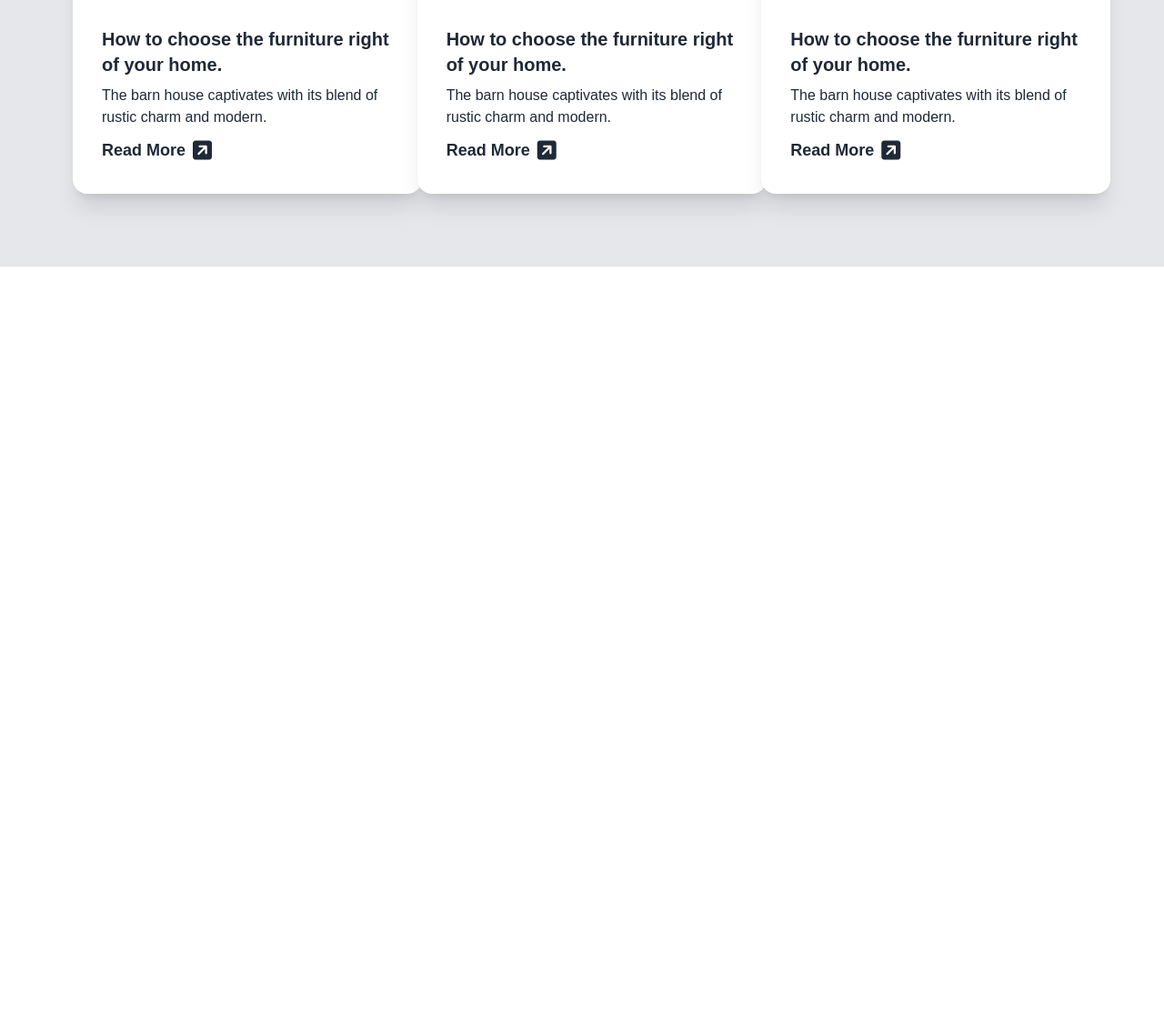
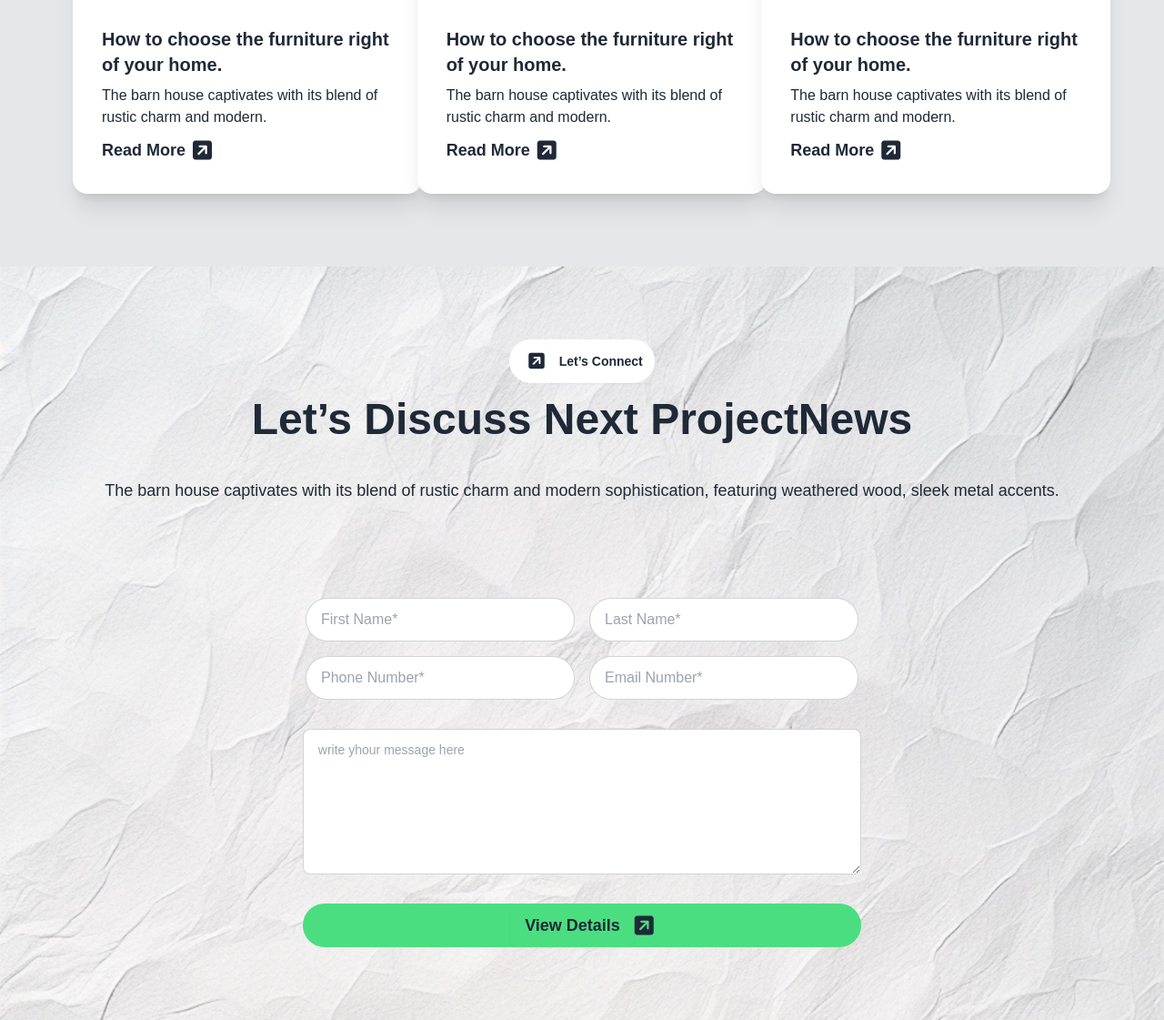
Before and after one commit to Alamin10231/Assignment-3, a website: page index.html in a window 1280 px wide. Shown: the part 2556-3677 px from the top of the page at 91% size. Before the commit the page ends 2849 px from the top, so only its background shows below. Drawn offline with nearby package versions, Linux system fonts and the light colour scheme.

Commit message:
main part complete

```diff
--- a/index.html
+++ b/index.html
@@ -324,6 +324,40 @@
         </div>
       </div>
      </section>
+
+     <!-- about section -->
+      <section class="container mx-auto paper-pic pb-20">
+        <div class=" py-20 text-center mx-auto rounded-lg">
+          <div class="bg-white items-center rounded-3xl justify-center text-center  w-40 mx-auto flex">
+            <i class="fa-solid fa-square-arrow-up-right  rounded-full text-xl ml-6  ;
+      "></i>
+            <a class="btn text-md bg-transparent border-none text-md font-semibold text-center">Let’s Connect</a>
+
+          </div>
+          <h1 class="text-5xl font-extrabold py-4">Let’s Discuss Next ProjectNews</h1>
+          <p class="py-6 text-md md:text-lg">
+            The barn house captivates with its blend of rustic charm and modern sophistication, featuring weathered wood, sleek metal accents.          </p>
+
+        </div>
+        <div>
+          <div class="grid grid-cols-1 md:grid-cols-2 md:w-[50%] mx-auto gap-4 px-4">
+            <input type="text" placeholder="First Name*" class="input input-bordered w-full max-w-md rounded-3xl" />
+            <input type="text" placeholder="Last Name*" class="input input-bordered w-full max-w-md rounded-3xl" />
+            <input type="text" placeholder="Phone Number*" class="input input-bordered w-full max-w-md rounded-3xl" />
+            <input type="text" placeholder="Email Number*" class="input input-bordered w-full max-w-md rounded-3xl" />
+
+
+          </div>
+          <textarea class="textarea textarea-bordered text-left items-center w-[100%] md:w-[48%]  flex my-8  h-40 md:mx-auto col-span-4 " placeholder="write yhour message here"></textarea>
+          <div class="bg-green-400 items-center rounded-3xl justify-center px-4 mx-auto md:w-[48%] flex ">
+            <a class="btn text-md bg-transparent border-none text-md md:text-lg  ">View Details</a>
+            <i class="fa-solid fa-square-arrow-up-right  rounded-full text-2xl   ;
+      "></i>
+          </div>
+
+        </div>
+
+      </section>
   <!-- footer section -->
 </body>
 </html>
--- a/style.css
+++ b/style.css
@@ -7,3 +7,9 @@ body{
    width: 100%;
 
 }
+.paper-pic{
+    background-image: url(./assets/bg.jpg);
+    background-repeat: no-repeat;
+    width: 100%;
+    background-size: cover;
+}
```
